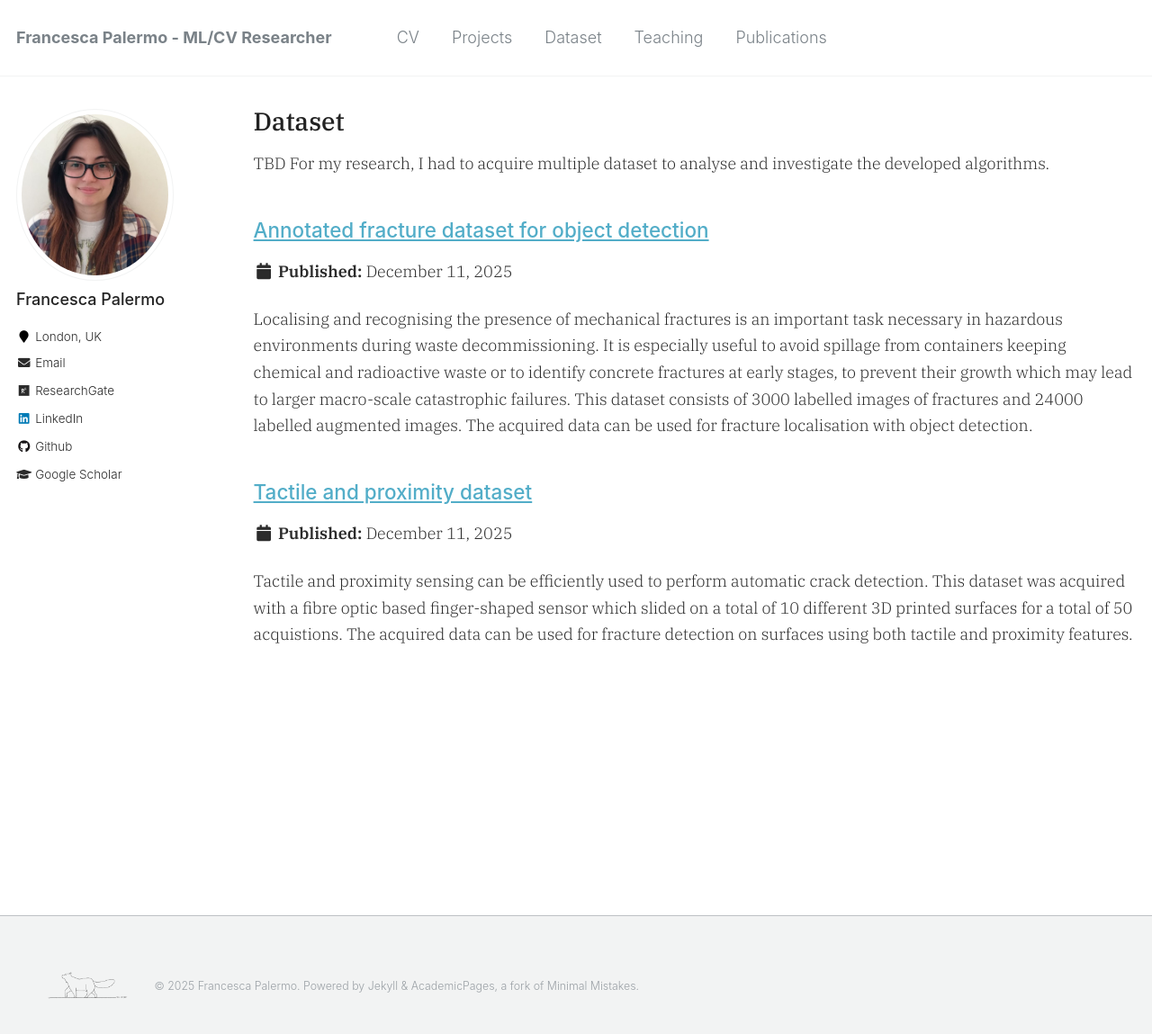
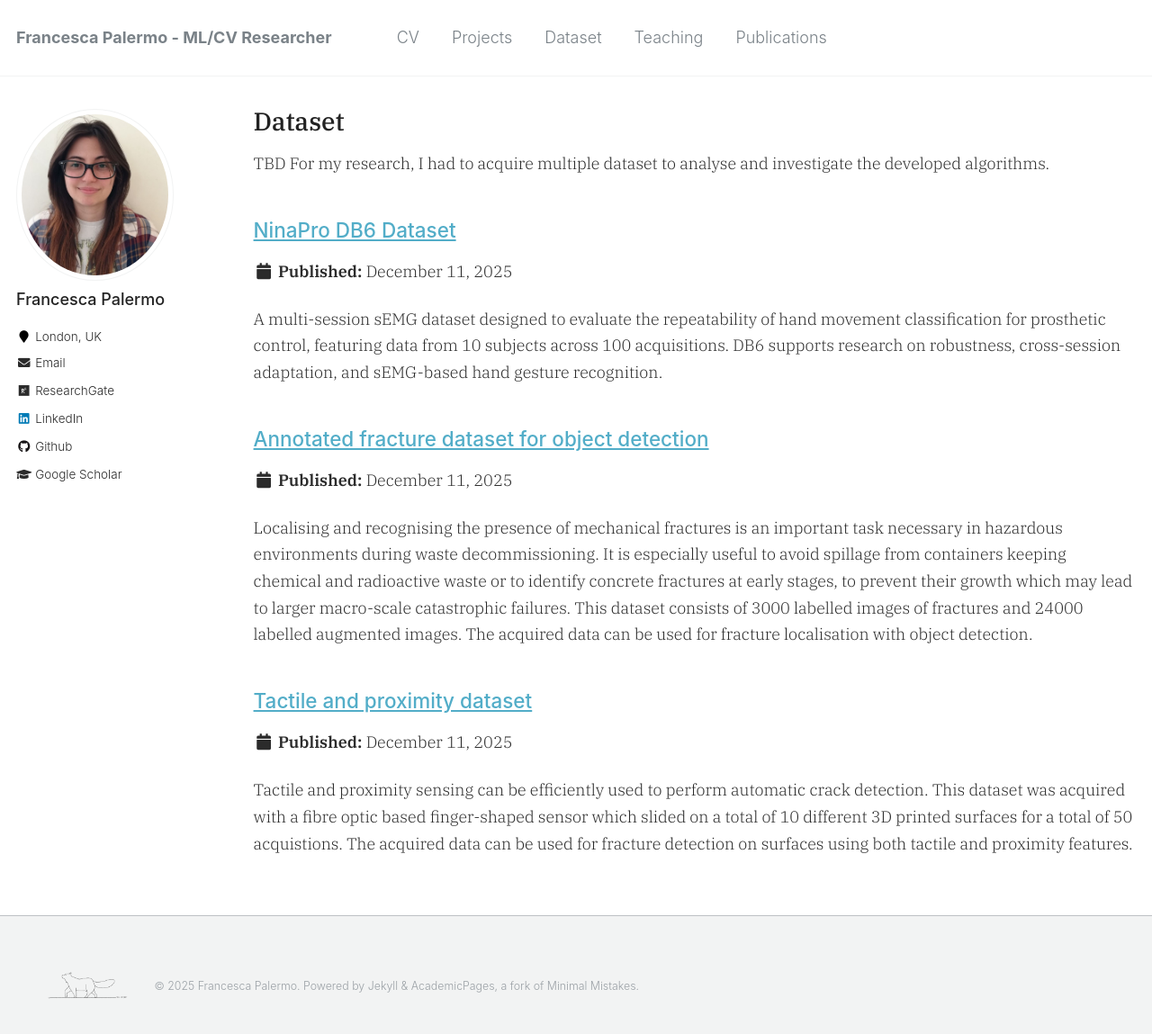
Before and after one commit to francescapalermo/francescapalermo.github.io, a Jekyll site: the page built from _pages/dataset.md, in a window 1280 px wide and 1174 px high. Shown: the top 1149 px of the window at 90% size. Built offline with Jekyll 4.4.1, drawn with Linux system fonts in a browser that asks for light colours; some of the changed lines change nothing that is shown.

Commit message:
added datasets

```diff
--- /dev/null
+++ b/_dataset/3_ninaprodb6.md
@@ -0,0 +1,60 @@
+---
+title: "NinaPro DB6 Dataset"
+collection: datasets
+type: "Dataset"
+permalink: /dataset/ninaprodb6
+excerpt: "A multi-session sEMG dataset designed to evaluate the repeatability of hand movement classification for prosthetic control, featuring data from 10 subjects across 100 acquisitions. DB6 supports research on robustness, cross-session adaptation, and sEMG-based hand gesture recognition."
+venue: ""
+location: ""
+---
+
+The **NinaPro DB6 dataset** is part of the NinaPro initiative, supporting research in **surface electromyography (sEMG)**, motor intention decoding, and prosthetic control.
+
+DB6 focuses on the **repeatability of hand movement classification**. It contains multi-session sEMG recordings collected from **10 subjects** performing a set of functional grasps across multiple days and sessions. This structure allows researchers to explore **inter-session variability**, domain adaptation, and the robustness of machine learning models applied to sEMG signals.
+
+I directly contributed to the acquisition of DB6 (100 total acquisitions), which is openly available to the research community.
+
+### Information
+
+The dataset includes:
+
+- **10 subjects**, each completing multiple daily sessions
+- **7 grasp types**, repeated **12 times**, twice per day, across **5 days**
+- High-quality sEMG recordings suitable for:
+  - Pattern recognition
+  - Repeatability analysis
+  - Domain adaptation
+  - Robust cross-session training
+  - Benchmarking sEMG-based machine learning algorithms
+
+DB6 documentation and instructions:
+🔗 https://ninapro.hevs.ch/instructions/DB6.html
+
+### Data Structure
+
+- Raw and processed sEMG recordings
+- Labels describing hand movements
+- Session identifiers for longitudinal analysis
+- Metadata for subject and session tracking
+
+The dataset is suitable for supervised learning, time-series modelling, deep learning, and robustness evaluation of prosthetic control systems.
+
+### Download Links
+
+👉 **Official DB6 dataset:**
+https://ninapro.hevs.ch/instructions/DB6.html
+
+### Info and Queries
+
+For enquiries related to this dataset or associated research, please contact
+**Francesca Palermo** – [palermo.francesca21@gmail.com](mailto:palermo.francesca21@gmail.com)
+
+---
+
+### Acknowledgments
+
+If you use this dataset, please cite the following [paper](https://ieeexplore.ieee.org/abstract/document/8009405), which introduced DB6 and analysed repeatability:
+
+**Palermo, F., Cognolato, M., Gijsberts, A., Müller, H., Caputo, B., Atzori, M.**
+*Repeatability of grasp recognition for robotic hand prosthesis control based on sEMG data.*
+In **2017 International Conference on Rehabilitation Robotics (ICORR)**, pp. 1154–1159. IEEE.
--- a/_includes/head/custom.html
+++ b/_includes/head/custom.html
@@ -20,6 +20,7 @@
 <link rel="shortcut icon" href="/images/favicon.ico?v=M44lzPylqQ">
 <!-- Global font for the whole site -->
 <link href="https://fonts.googleapis.com/css2?family=IBM+Plex+Serif:wght@300;400;500;600&display=swap" rel="stylesheet">
+<link rel="icon" type="image/png" href="{{ '/assets/images/favicon.png' | relative_url }}">
 <meta name="msapplication-TileColor" content="#000000">
 <meta name="msapplication-TileImage" content="{{ base_path }}/images/mstile-144x144.png?v=M44lzPylqQ">
 <meta name="msapplication-config" content="{{ base_path }}/images/browserconfig.xml?v=M44lzPylqQ">
```
Also changed, not shown: assets/images/favicon.png (added).
